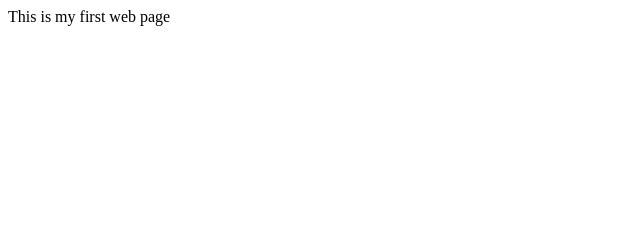
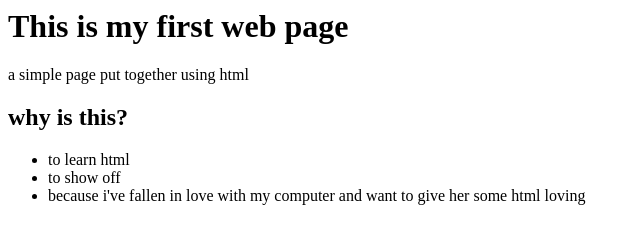
Before and after one commit to Benhertz/website, a plain HTML site: page index.html in a window 1280 px wide. Shown: the whole page, without its empty margins (0-641 px from the left). Drawn offline with Linux system fonts and the light colour scheme.

Commit message:
change index.html

```diff
--- a/index.html
+++ b/index.html
@@ -6,6 +6,13 @@
 		</title>
 	</head>
 	<body>
-		This is my first web page
+		<h1>This is my first web page</h1>
+		<p>a simple page put together using html</p>
+		<h2>why is this?</h2>
+		<ul>
+			<li>to learn html</li>
+			<li>to show off</li>
+			<li>because i've fallen in love with my computer and want to give her some html loving</li>
+		</ul>
 	</body>
 </html>
```
